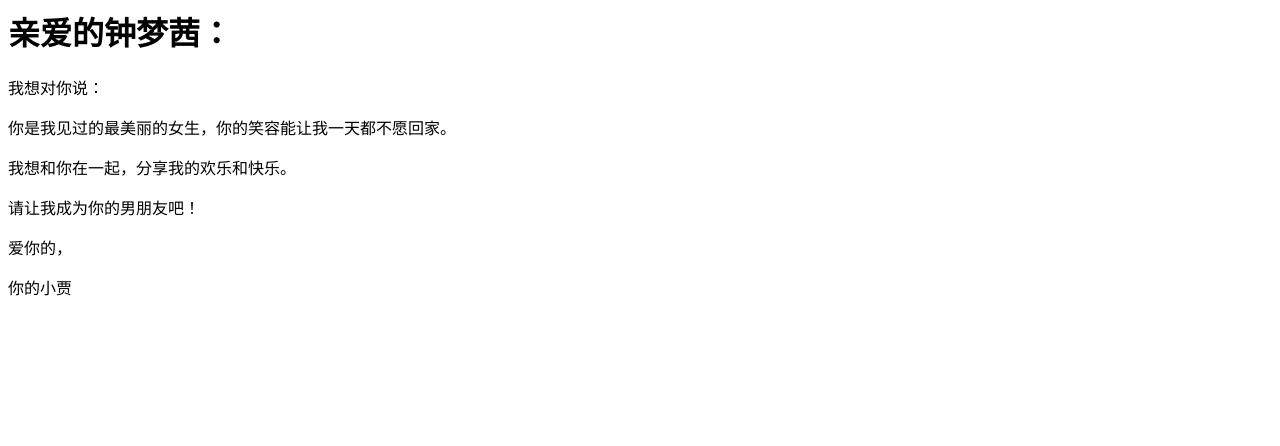
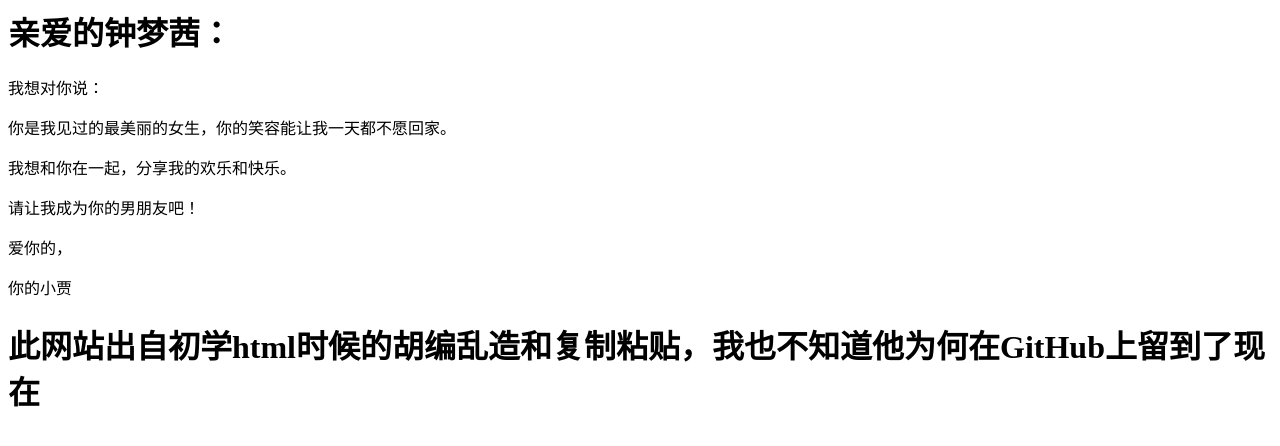
Before and after one commit to xlle-er/520, a plain HTML site: page index.html in a window 1280 px wide. Drawn offline with Linux system fonts and the light colour scheme.

Commit message:
Update index.html

```diff
--- a/index.html
+++ b/index.html
@@ -22,6 +22,7 @@
   <p>
     你的小贾
   </p>
+  <h1>此网站出自初学html时候的胡编乱造和复制粘贴，我也不知道他为何在GitHub上留到了现在</h1>
 </body>
 
 </html>
```
